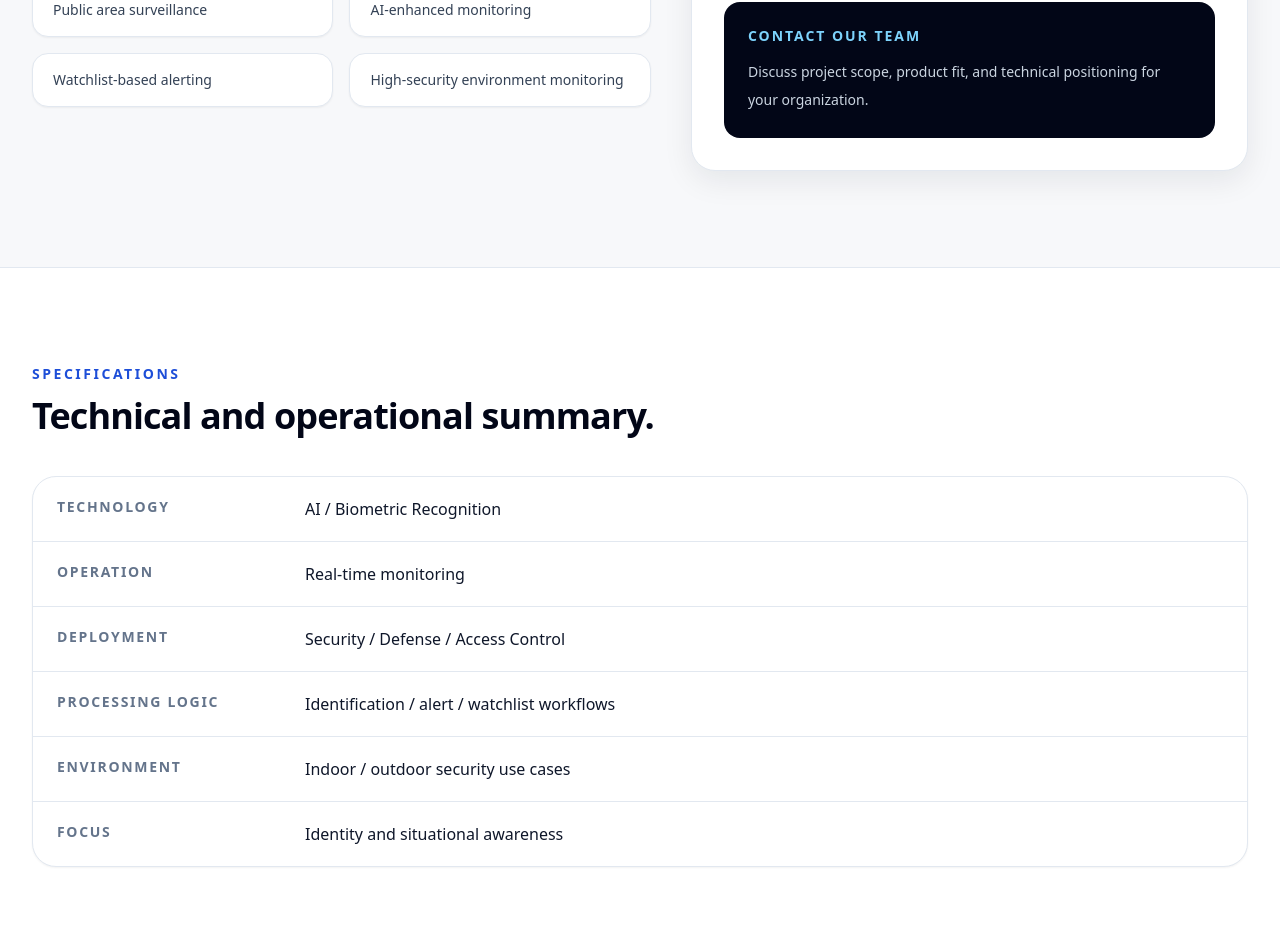
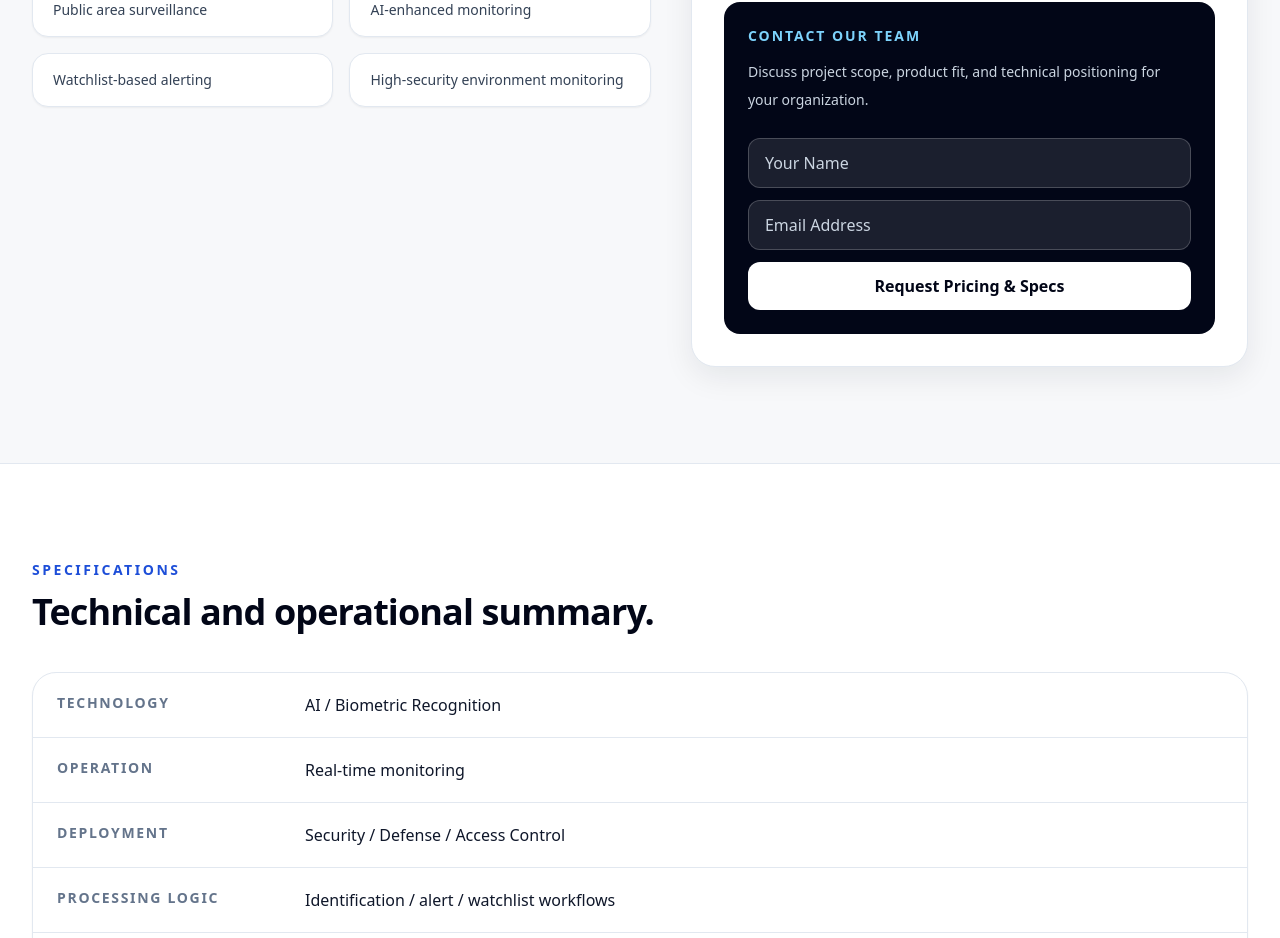
Before and after one commit to ardasaracgm/rdn-defence-2, a Next.js app: page /products/ai-face-recognition in a window 1280 px wide. Shown: the part 2300-3238 px from the top of the page. Built offline with nearby package versions, Linux system fonts and the light colour scheme.

Commit message:
Update page.tsx

```diff
--- a/app/products/[slug]/page.tsx
+++ b/app/products/[slug]/page.tsx
@@ -224,6 +224,34 @@ export default async function ProductDetailPage({ params }: Props) {
     your organization.
   </p>
 
+  <form
+    action="https://formspree.io/f/mwvralbn"
+    method="POST"
+    className="mt-6 space-y-3"
+  >
+    <input
+      name="name"
+      type="text"
+      placeholder="Your Name"
+      className="w-full rounded-xl border border-white/20 bg-white/10 px-4 py-3 text-white placeholder:text-slate-300"
+    />
+
+    <input
+      name="email"
+      type="email"
+      placeholder="Email Address"
+      className="w-full rounded-xl border border-white/20 bg-white/10 px-4 py-3 text-white placeholder:text-slate-300"
+    />
+
+    <input type="hidden" name="product" value={product.name} />
+
+    <button
+      type="submit"
+      className="w-full rounded-xl bg-white py-3 font-semibold text-slate-950 transition hover:opacity-90"
+    >
+      Request Pricing & Specs
+    </button>
+  </form>
 </div>
           </div>
         </div>
```
Lines whose indentation alone changed are shown as unchanged.
